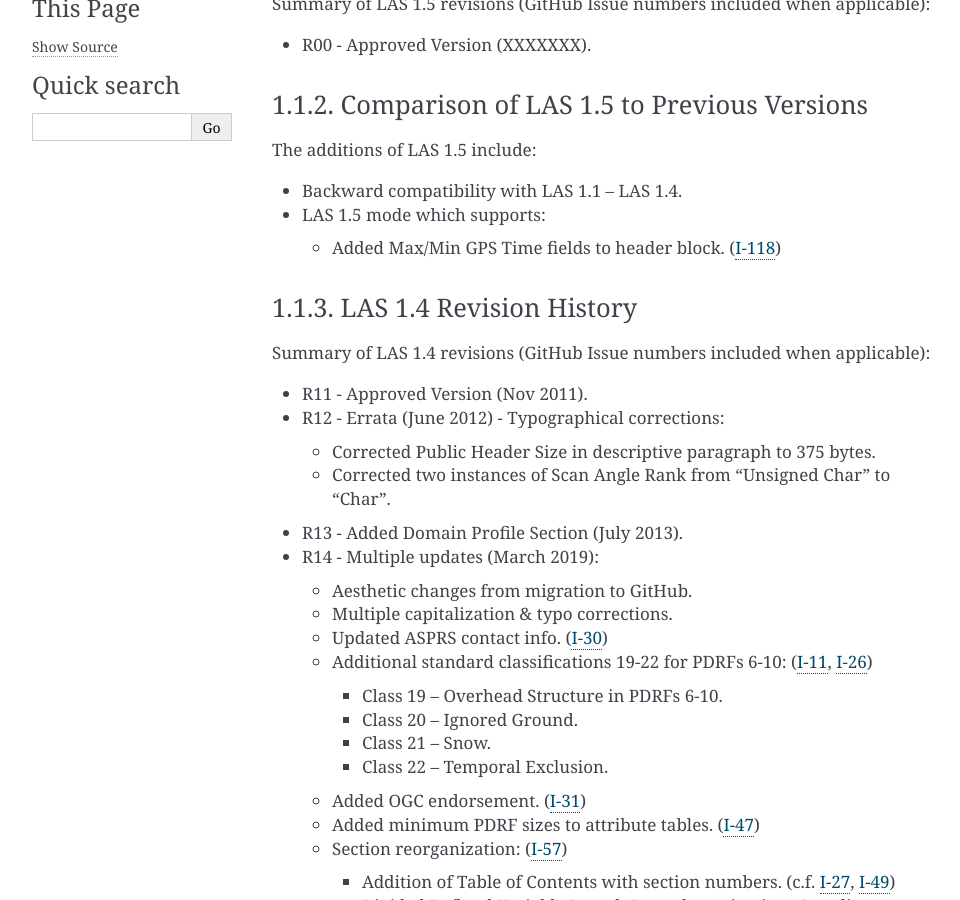
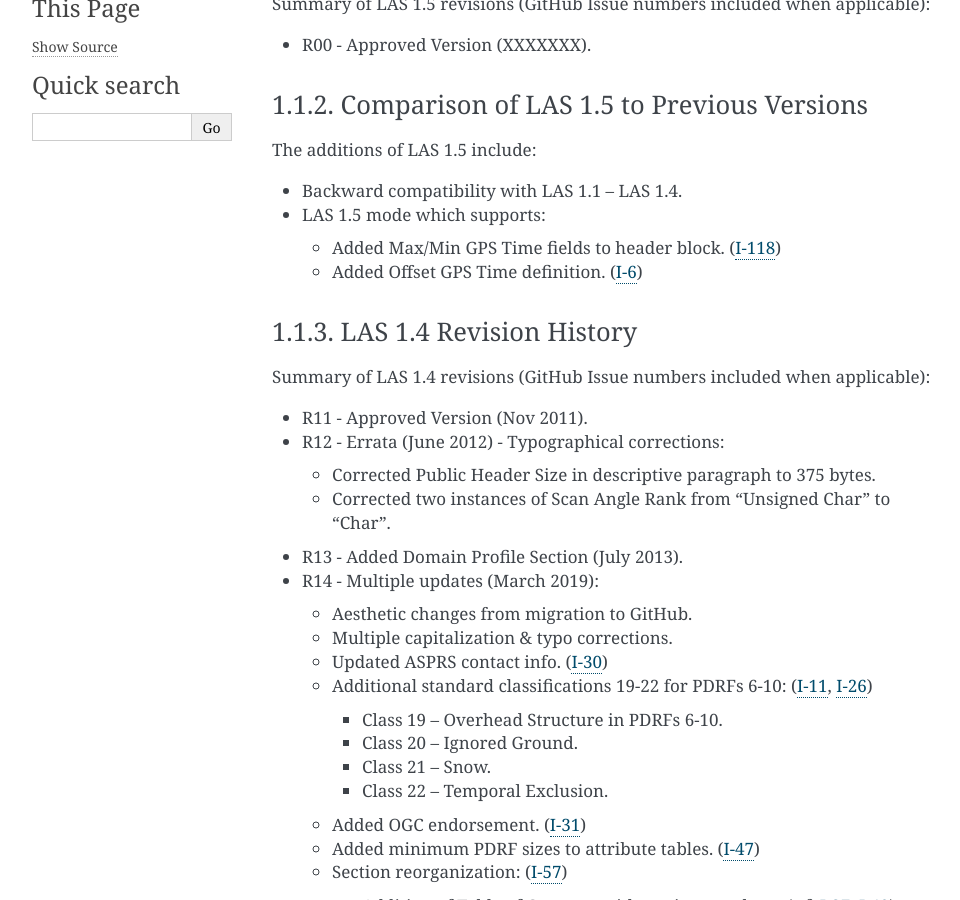
Before and after one commit to ASPRSorg/LAS, a Sphinx documentation site: the page built from source/01_intro.txt, in a window 1280 px wide and 900 px high, scrolled down 471 px. Shown: the whole window, without its empty margins (148-1108 px from the left). Built offline with Sphinx 7.4.7, drawn with Linux system fonts in a browser that asks for light colours.

Commit message:
WIP: Added initial language for Offset GPS Time (#6)

```diff
--- a/source/01_intro.txt
+++ b/source/01_intro.txt
@@ -34,6 +34,8 @@ The additions of LAS 1.5 include:
 
   * Added Max/Min GPS Time fields to header block.
     (`I-118 <https://github.com/ASPRSorg/LAS/issues/118>`_)
+  * Added Offset GPS Time definition.
+    (`I-6 <https://github.com/ASPRSorg/LAS/issues/6>`_)
 
 LAS 1.4 Revision History
 ~~~~~~~~~~~~~~~~~~~~~~~~~~~~~~~~~~~~~~~~~~~~~~~~~~~~~~~~~~~~~~~~~~~~~~~~~~~~~~~~
```
Also changed, not shown: 1 other file.
